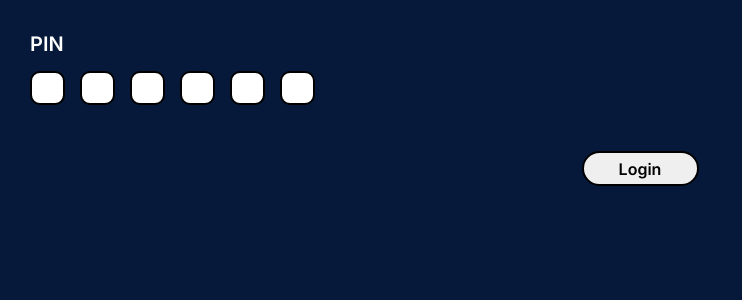
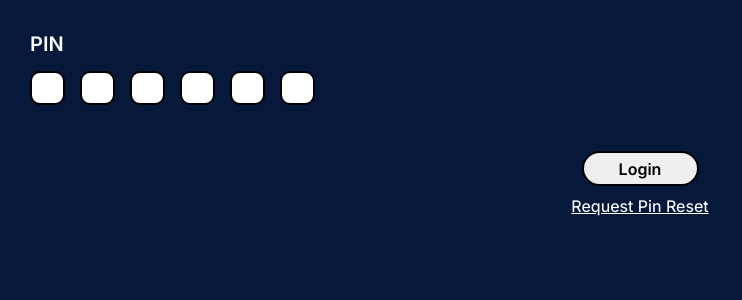
Before and after one commit to Saifmk10/investo, a PHP site: page /login.html in a window 1280 px wide. Shown: the part 470-770 px from the top of the page, without its empty margins (0-742 px from the left). Run offline with PHP 8.4, Linux system fonts and the light colour scheme.

Commit message:
the reset option has been added but will not be functional soon

```diff
--- a/login.html
+++ b/login.html
@@ -47,7 +47,11 @@
             </button>
         </div>
 
-
+        <div class="reset-pin">
+            <a href="registration_page.html" class="reset-pin-decor">
+                Request Pin Reset
+            </a>
+        </div>
     </div>
 </body>
 </html>
--- a/login_decor.css
+++ b/login_decor.css
@@ -100,3 +100,17 @@ body{
     font-style: normal;
     font-size: 2vh;
 }
+
+.reset-pin{
+    display: flex;
+    justify-content: center;
+    margin: 10px 0px 0px 0px;
+}
+.reset-pin-decor{
+    /* text-decoration: ; */
+    color: #FFFFFF;
+    font-family: "Inter", sans-serif;
+    font-optical-sizing: auto;
+    font-weight: 450;
+    font-style: normal;
+}
```
